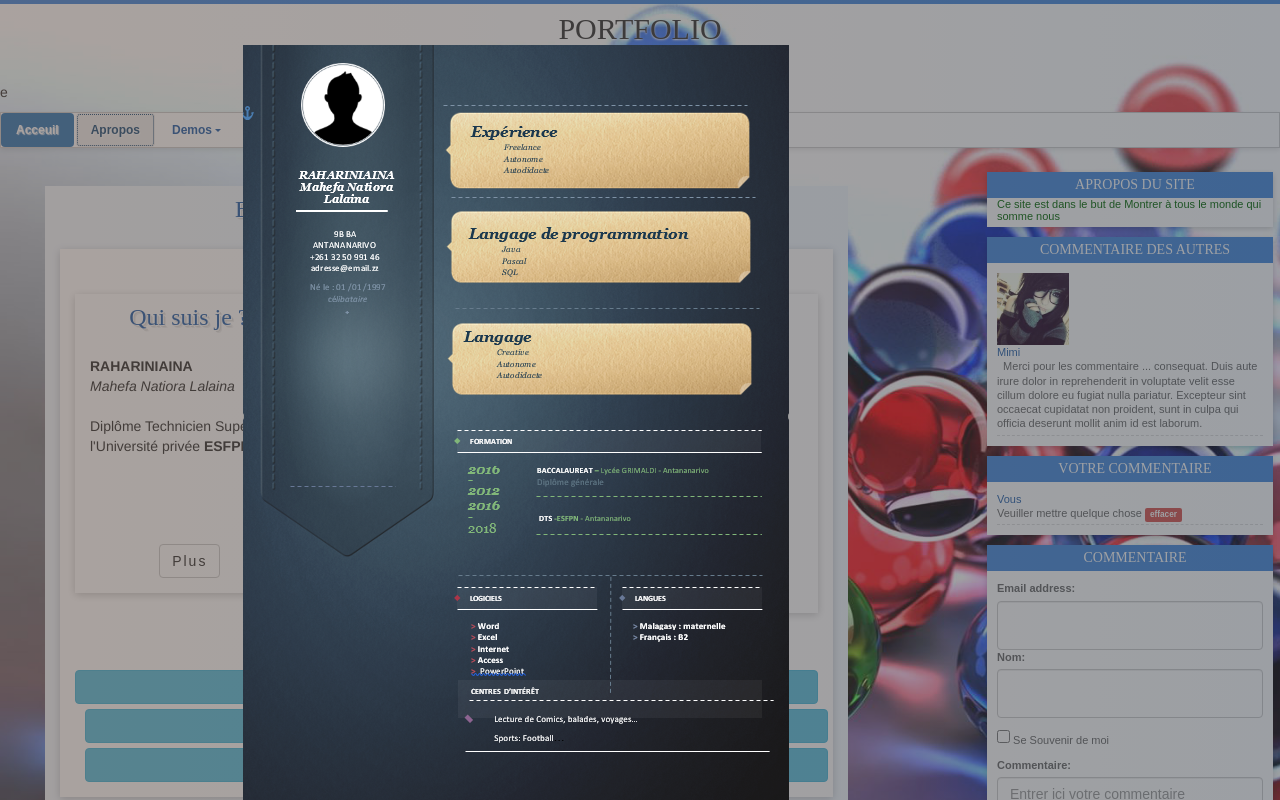
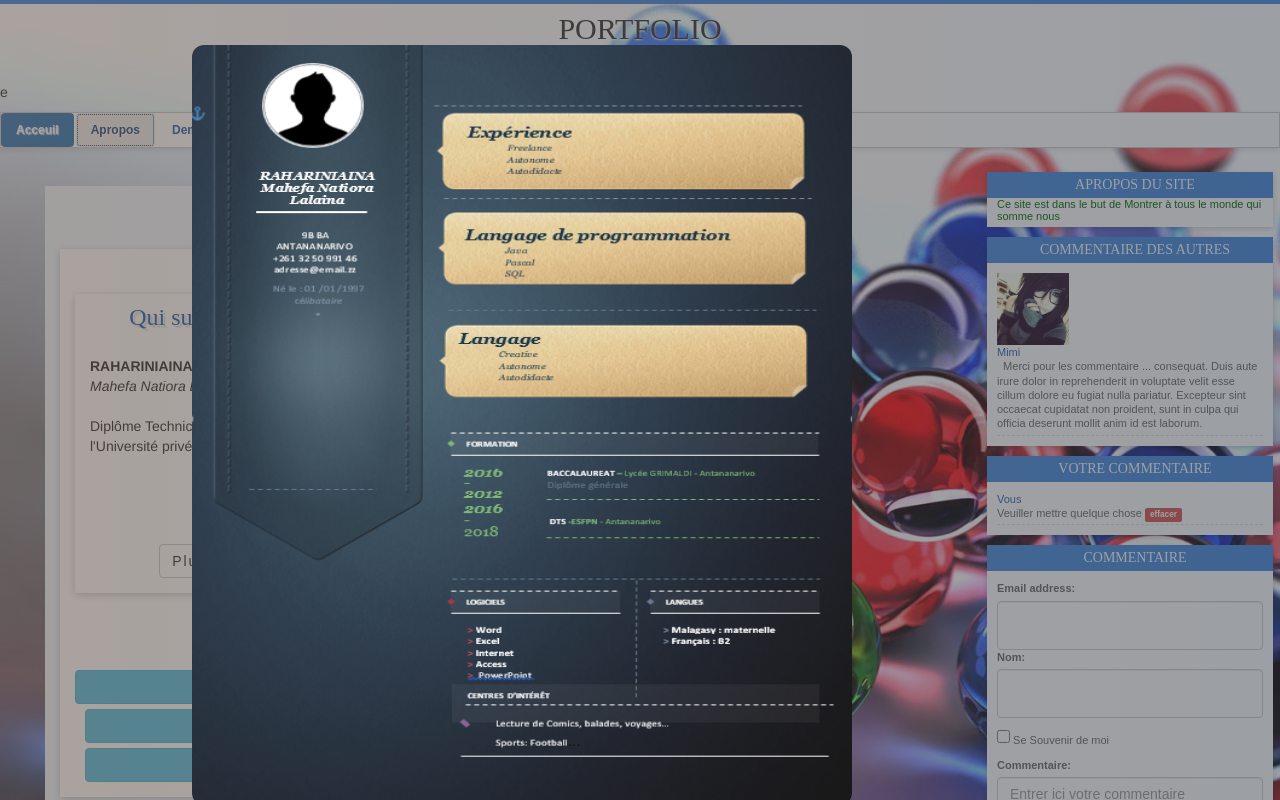
Before and after one commit to natiora/int_exa, a plain HTML site: page portfolio/index.html in a window 1280 px wide. Both pictures are taken after a click on the link "Apropos". Shown: the top 800 px of the page. Drawn offline with Linux system fonts and the light colour scheme; a script that the page names is missing.

Commit message:
Update css.css

```diff
--- a/portfolio/assets/css/css.css
+++ b/portfolio/assets/css/css.css
@@ -120,6 +120,7 @@ a:hover,a:active{
 	list-style:none;
 	margin:0;padding:5px 0
 
+
 }
 
 
@@ -191,6 +192,10 @@ a:hover,a:active{
 	margin-top: 8px;
 }
 .apropos{
-	margin-left: 19%;
+	border-radius: 12px;
+	height: 760px;
+	width: 660px;
+	margin-right: auto;
+	margin-left: 15%;
 	margin-top: 45px;
 }
```
